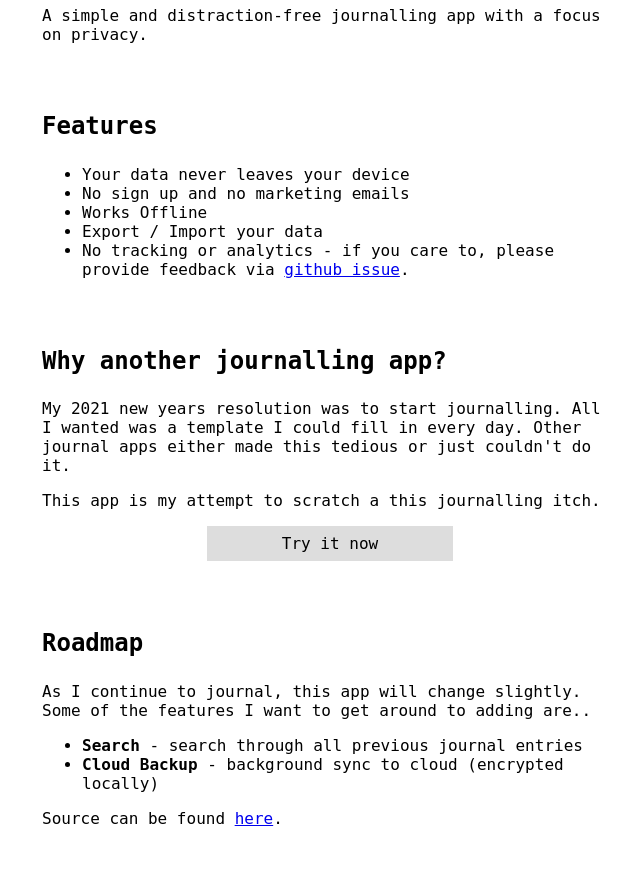
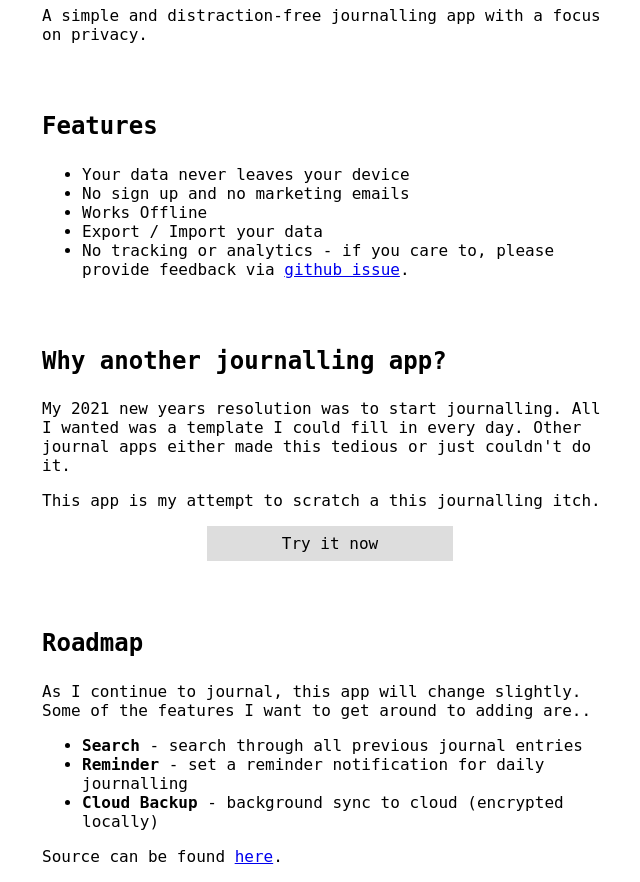
Before and after one commit to foopod/zenjournal-web, a plain HTML site: page index.html in a window 1280 px wide. Shown: the part 145-1027 px from the top of the page, without its empty margins (310-950 px from the left). Before the commit the page ends 989 px from the top, so only its background shows below. Drawn offline with Linux system fonts and the light colour scheme.

Commit message:
add reminder

```diff
--- a/index.html
+++ b/index.html
@@ -66,6 +66,7 @@
         <p>As I continue to journal, this app will change slightly. Some of the features I want to get around to adding are..</p>
         <ul>
             <li><b>Search</b> - search through all previous journal entries</li>
+            <li><b>Reminder</b> - set a reminder notification for daily journalling</li>
             <li><b>Cloud Backup</b> - background sync to cloud (encrypted locally)</li>
         </ul>
 
```
